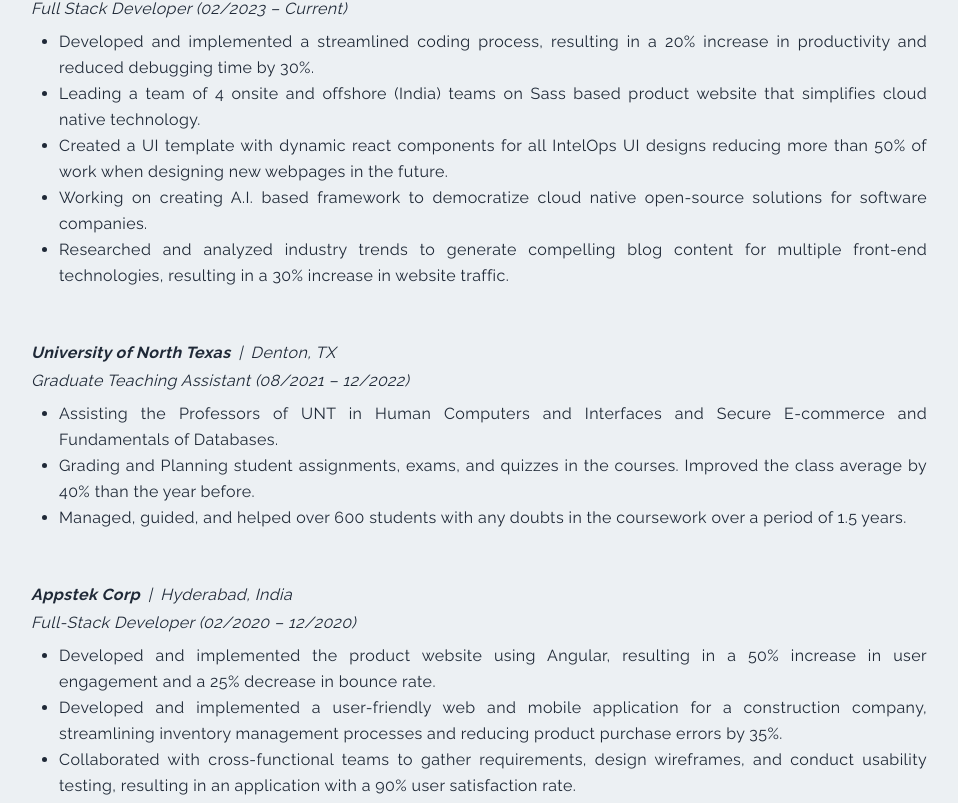
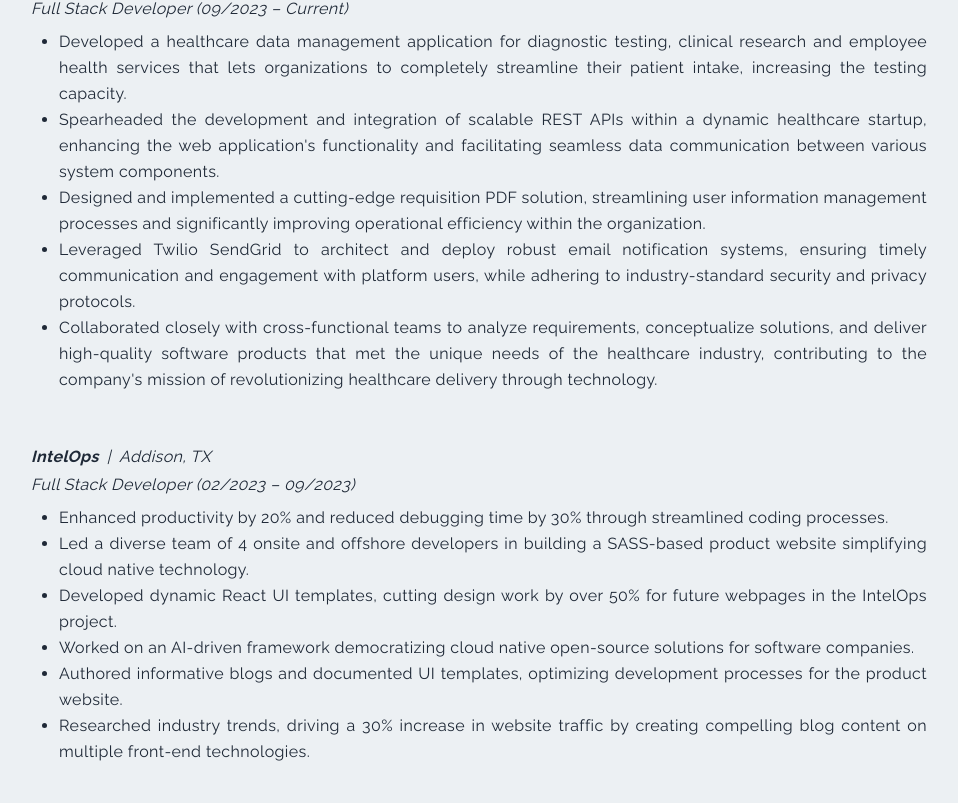
Before and after one commit to TanujaP07/my_portfolio, a Next.js app: page /resume in a window 1280 px wide. Shown: the part 677-1480 px from the top of the page, without its empty margins (147-1105 px from the left). Built offline with nearby package versions, Linux system fonts and the light colour scheme.

Commit message:
updated resume

```diff
--- a/src/pages/resume.jsx
+++ b/src/pages/resume.jsx
@@ -37,8 +37,8 @@
             </a>
             <a
               className="button"
-                href="../assets/pdfs/TP_Resume.pdf"
-                download="Tanuja-Pyneni_Reume.pdf"
+              href="../assets/pdfs/Tanuja Pyneni Resume.pdf"
+              download="Tanuja-Pyneni_Resume.pdf"
               title="Download"
             >
               <FaDownload size={20} style={{ marginRight: "1rem" }} />
@@ -79,11 +79,12 @@
             <span className="px-2">|</span> Java
             <span className="px-2">|</span>C<span className="px-2">|</span>C++
             <span className="px-2">|</span>JavaScript
+            <span className="px-2">|</span>TypeScript
           </p>
           <p className="py-2">
             <span className="font-bold">Web and Database Technologies</span>
             <span className="px-2">|</span>HTML
-            <span className="px-2">|</span> CSS
+            <span className="px-2">|</span>CSS
             <span className="px-2">|</span>TailwindCSS
             <span className="px-2">|</span>Node.js
             <span className="px-2">|</span>React.js
@@ -129,35 +130,80 @@
 
         <div className="py-6">
           <p className="italic">
+            <span className="font-bold italic">Rymedi</span>
+            <span className="px-2">|</span>Greenville, SC
+          </p>
+          <p className="py-1 italic">
+            Full Stack Developer (09/2023 – Current)
+          </p>
+          <ul className="list-disc list-outside px-7 py-1 leading-relaxed">
+            <li className="text-justify">
+              Developed a healthcare data management application for diagnostic
+              testing, clinical research and employee health services that lets
+              organizations to completely streamline their patient intake,
+              increasing the testing capacity.
+            </li>
+            <li className="text-justify">
+              Spearheaded the development and integration of scalable REST APIs
+              within a dynamic healthcare startup, enhancing the web
+              application's functionality and facilitating seamless data
+              communication between various system components.
+            </li>
+            <li className="text-justify">
+              Designed and implemented a cutting-edge requisition PDF solution,
+              streamlining user information management processes and
+              significantly improving operational efficiency within the
+              organization.
+            </li>
+            <li className="text-justify">
+              Leveraged Twilio SendGrid to architect and deploy robust email
+              notification systems, ensuring timely communication and engagement
+              with platform users, while adhering to industry-standard security
+              and privacy protocols.
+            </li>
+            <li className="text-justify">
+              Collaborated closely with cross-functional teams to analyze
+              requirements, conceptualize solutions, and deliver high-quality
+              software products that met the unique needs of the healthcare
+              industry, contributing to the company's mission of revolutionizing
+              healthcare delivery through technology.
+            </li>
+          </ul>
+        </div>
+
+        <div className="py-6">
+          <p className="italic">
             <span className="font-bold italic">IntelOps</span>
             <span className="px-2">|</span>Addison, TX
           </p>
           <p className="py-1 italic">
-            Full Stack Developer (02/2023 – Current)
+            Full Stack Developer (02/2023 – 09/2023)
           </p>
           <ul className="list-disc list-outside px-7 py-1 leading-relaxed">
             <li className="text-justify">
-              Developed and implemented a streamlined coding process, resulting
-              in a 20% increase in productivity and reduced debugging time by
-              30%.
+              Enhanced productivity by 20% and reduced debugging time by 30%
+              through streamlined coding processes.
             </li>
             <li className="text-justify">
-              Leading a team of 4 onsite and offshore (India) teams on Sass
-              based product website that simplifies cloud native technology.
+              Led a diverse team of 4 onsite and offshore developers in building
+              a SASS-based product website simplifying cloud native technology.
             </li>
             <li className="text-justify">
-              Created a UI template with dynamic react components for all
-              IntelOps UI designs reducing more than 50% of work when designing
-              new webpages in the future.
+              Developed dynamic React UI templates, cutting design work by over
+              50% for future webpages in the IntelOps project.
             </li>
             <li className="text-justify">
-              Working on creating A.I. based framework to democratize cloud
-              native open-source solutions for software companies.
+              Worked on an AI-driven framework democratizing cloud native
+              open-source solutions for software companies.
             </li>
             <li className="text-justify">
-              Researched and analyzed industry trends to generate compelling
-              blog content for multiple front-end technologies, resulting in a
-              30% increase in website traffic.
+              Authored informative blogs and documented UI templates, optimizing
+              development processes for the product website.
+            </li>
+            <li className="text-justify">
+              Researched industry trends, driving a 30% increase in website
+              traffic by creating compelling blog content on multiple front-end
+              technologies.
             </li>
           </ul>
         </div>
@@ -173,7 +219,7 @@
           <ul className="list-disc list-outside px-7 py-1 leading-relaxed">
             <li className="text-justify">
               Assisting the Professors of UNT in Human Computers and Interfaces
-              and Secure E-commerce and Fundamentals of Databases.
+              and Software Engineering and Fundamentals of Databases.
             </li>
             <li className="text-justify">
               Grading and Planning student assignments, exams, and quizzes in
@@ -197,19 +243,18 @@
           </p>
           <ul className="list-disc list-outside px-7 py-1 leading-relaxed">
             <li className="text-justify">
-              Developed and implemented the product website using Angular,
-              resulting in a 50% increase in user engagement and a 25% decrease
-              in bounce rate.
+              Enhanced user engagement by 50% and decreased bounce rate by 25%
+              through Angular-based product website implementation.
             </li>
             <li className="text-justify">
-              Developed and implemented a user-friendly web and mobile
-              application for a construction company, streamlining inventory
-              management processes and reducing product purchase errors by 35%.
+              Built intuitive web and mobile apps for a construction firm,
+              optimizing inventory management and slashing purchase errors by
+              35%.
             </li>
             <li className="text-justify">
-              Collaborated with cross-functional teams to gather requirements,
-              design wireframes, and conduct usability testing, resulting in an
-              application with a 90% user satisfaction rate.
+              Led cross-functional teams in requirement gathering, wireframe
+              design, and usability testing, achieving a stellar 90% user
+              satisfaction rate for the application.
             </li>
           </ul>
         </div>
@@ -240,7 +285,7 @@
             <span className="font-bold">
               Vidya Jyothi Institute of Technology
             </span>
-            <span className="px-2">|</span>Denton, TX
+            <span className="px-2">|</span>Hyderabad, India
           </p>
           <p className="py-1 italic">
             <span className="font-normal">Bachelors in Computer Science</span>
```
Also changed, not shown: 2 other files (tests, documents, lock files or other folders). Lines whose indentation alone changed are shown as unchanged.
